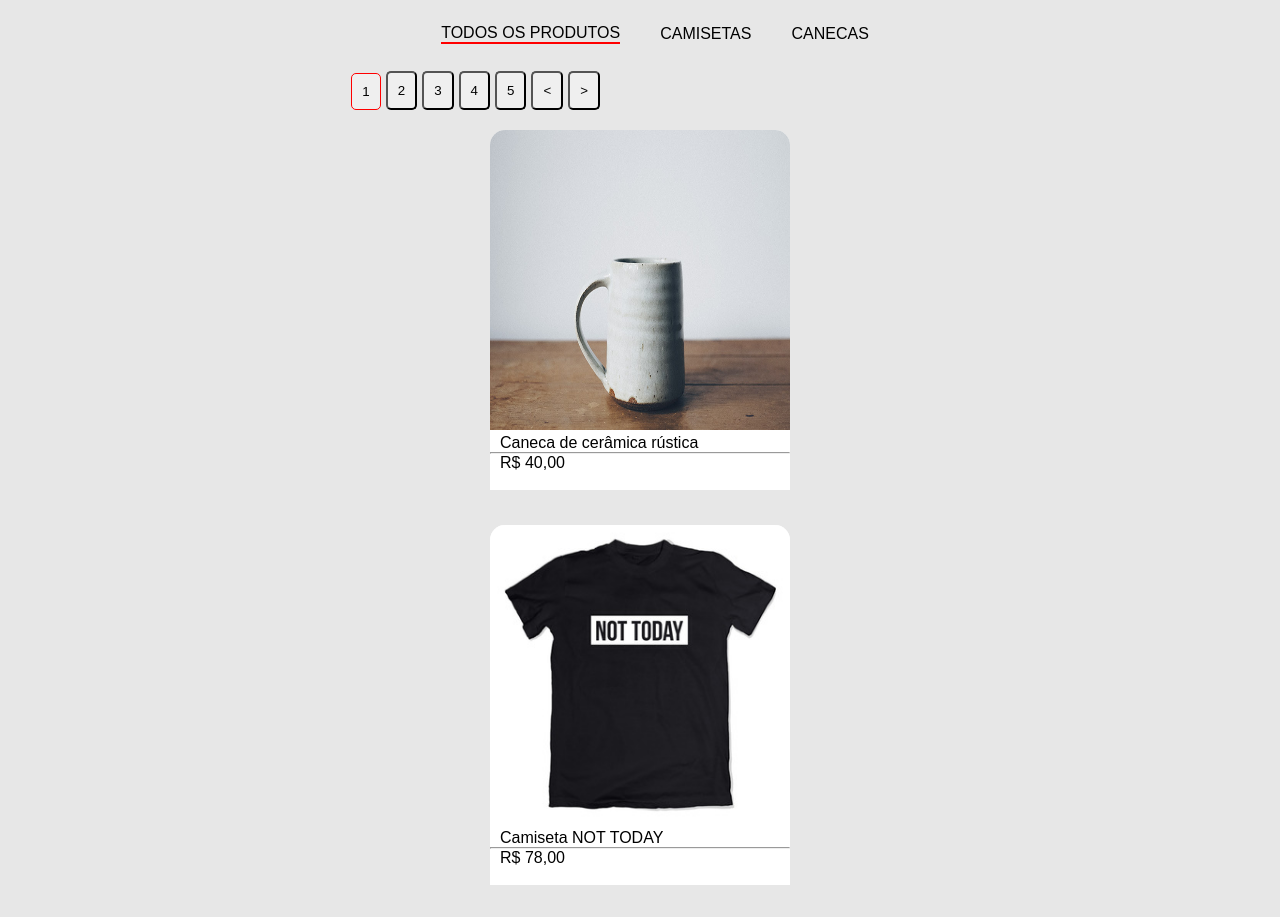
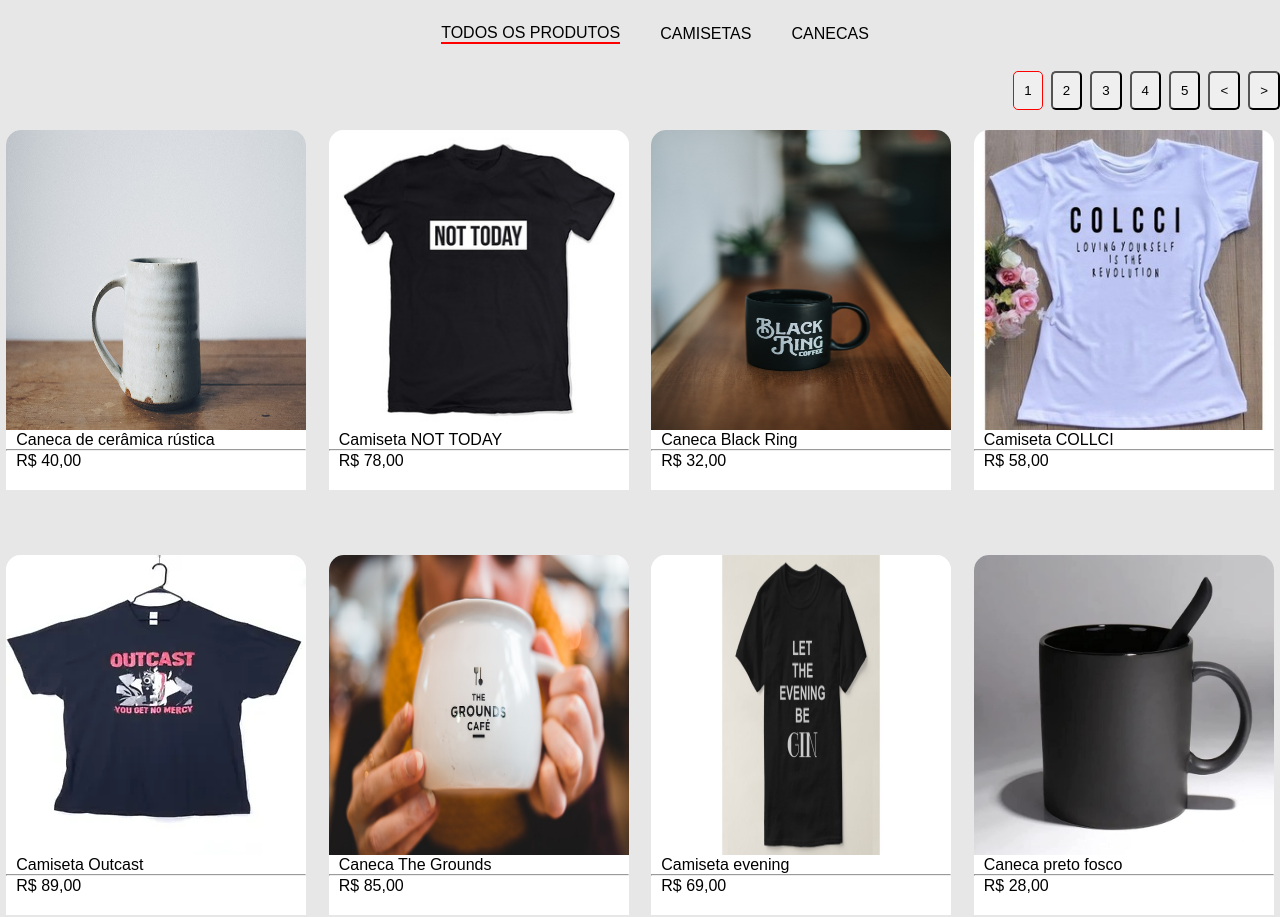
Before and after one commit to larissascaldaferro/teste-para-avaliacao-front-end, a plain HTML site: page index.html in a window 1280 px wide. Shown: the part 125-1042 px from the top of the page. Drawn offline with Linux system fonts and the light colour scheme.

Commit message:
desenvolvendo!

```diff
--- a/index.html
+++ b/index.html
@@ -16,14 +16,14 @@
                 <input type="text" name="procurar" id="procurar" placeholder="Procurando por algo específico?" size="28">
             </form>
                  </header>
-                 <article>
+
                      <main>
                                  <P id="iniciopmain">TODOS OS PRODUTOS</P>
-                                 <P>CAMISETAS</P>
+                                <P>CAMISETAS</P>
                                  <P>CANECAS</P>
 
                                      </main>
-                                     <section id="botoes">
+                                     <article id="botoes">
                         <input type="button" value="1" id="num">
                         <input type="button" value="2">
                         <input type="button" value="3">
@@ -31,91 +31,91 @@
                         <input type="button" value="5">
                         <input type="button" value="<">
                         <input type="button" value=">">
-                                     </section>
+                                     </article>
                                  <section>
-                                     <div>
+                                     <div id="um">
                         <img src="imagens/caneca-rústica-creme-em-cima-de-mesa-de-madeira.jpg" alt="" >
                         <p>Caneca de cerâmica rústica </p>
                         <hr>
                         <p>R$ 40,00</p>
                                      </div>
-                                     <div>
+                                     <div id="dois">
                         <img src="imagens/not today preta.jpg" alt="">
                         <p>Camiseta NOT TODAY</p>
                         <hr>
                         <p>R$ 78,00</p>
                                      </div>
-                                     <div>
+                                     <div id="tres">
                         <img src="imagens/caneca-black-ring.jfif" alt="" >
                         <p>Caneca Black Ring</p>
                         <hr>
                         <p>R$ 32,00</p>
                                      </div>
-                                     <div>
+                                     <div id="quatro">
                         <img src="imagens/colcci-feminina.jfif" alt="">
                         <p>Camiseta COLLCI</p>
                         <hr>
                         <p>R$ 58,00</p>
                                      </div>
-                                     <div>
+                                     <div id="cinco">
                         <img src="imagens/camiseta-outcast.webp" alt="">
                         <p>Camiseta Outcast</p>
                         <hr>
                         <p>R$ 89,00</p>
                                      </div>
-                                     <div>
+                                     <div id="seis">
                         <img src="imagens/the-grounsd-caneca.jfif" alt="">
                         <p>Caneca The Grounds</p>
                         <hr>
                         <p>R$ 85,00</p>
                                      </div>
-                                     <div>
+                                     <div id="sete">
                         <img src="imagens/camiseta-evening.jpg" alt="" id="evening">
                         <p>Camiseta evening</p>
                         <hr>
                         <p>R$ 69,00</p>
                                      </div>
-                                     <div>
+                                     <div id="oito">
                         <img src="imagens/caneca-preto-fosco.jpg" alt="">
                         <p>Caneca preto fosco</p>
                         <hr>
                         <p>R$ 28,00</p>
                                      </div>
-                                     <div>
+                                     <div id="nove">
                         <img src="imagens/Caneca Never settle.jfif" alt="">
                         <p>Caneca Never settle</p>
                         <hr>
                         <p>R$ 43,00</p>
                                      </div>
-                                     <div>
+                                     <div id="dez">
                         <img src="imagens/Camisa DREAMER.jpg" alt="">
                         <p>Camisa DREAMER</p>
                         <hr>
                         <p>R$ 55,00</p>
                                      </div>
-                                     <div>
+                                     <div id="onze">
                         <img src="imagens/imagemcafe.jpg" alt="">
                         <p>Caneca Decaf! P&Co</p>
                         <hr>
                         <p>R$ 32,00</p>
                                      </div>
-                                     <div>
+                                     <div id="doze">
                         <img src="imagens/camiseta-ramones.webp" alt="">
                         <p>Camiseta Ramones</p>
                         <hr>
                         <p>R$ 92,00</p>
                                      </div>
                                  </section>
-                                 <footer>
-                                     <input type="button" value="1" id="num">
+                                 <article id="final">
+                                    <input type="button" value="1" id="num">
                                      <input type="button" value="2">
                                      <input type="button" value="3">
                                      <input type="button" value="4">
                                      <input type="button" value="5">
                                      <input type="button" value="<">
                                      <input type="button" value=">">
-                                 </footer>
-                 </article>
+                                 </article>
+
 
 </body>
 </html>
--- a/style.css
+++ b/style.css
@@ -58,15 +58,16 @@ main>p{
 input{
     padding: 10px;
     border-radius: 5px;
-    margin-left: 5px;
+    margin-left: 8px;
 
 
 
 }
+
 #botoes{
+
     display: flex;
     justify-content: flex-end;
-    align-items: flex-end;
 
 
 }
@@ -77,18 +78,22 @@ input{
 }
 
 section >div{
+    margin: auto;
    text-align: center;
     margin-top: 20px;
     margin-bottom: 35px;
 
 }
 div{
+
     background-color: white;
     border-radius: 15px 15px 0px 0px;
     padding-bottom: 20px;
     width: 300px;
     height: 360px;
-    margin: 0 auto;
+   display: grid;
+   align-items: center;
+   justify-content: center;
 
 }
 section >div >img{
@@ -99,37 +104,55 @@ section >div >img{
     text-align: center;
 
 }
-#evening{
 
-}
 section>div>p{
    margin-left:10px;
 
 }
 
-footer{
-    padding: 15px;
-    display: flex;
-    justify-content: flex-end;
-    align-items: flex-end;
-}
 
 #num{
     border: 1px solid red;
 }
+#final{
+    display: flex;
+    justify-content: flex-end;
+    align-items: flex-end;
+    padding-bottom: 40px;
+}
 
 
-@media screen and (min-width:520px){
-    body>h1{
-
-        color: rgb(199, 37, 37);
+@media screen and (min-width:700px){
 
 
-     }
-     #botoes{
-        max-width: 600px;
+    section {
+        margin: 0px;
+        padding-bottom: 20px;
+        display: grid;
+        grid-template-columns: 1fr 1fr  ;
+        grid-gap:40px ;
+
      }
 }
-@media screen and (min-width:630px){
 
+@media screen and (min-width:890px){
+    section {
+        margin: 0px;
+        padding-bottom: 20px;
+        display: grid;
+        grid-template-columns: 1fr 1fr 1fr ;
+        grid-gap:10px ;
+
+     }
 }
+
+@media screen and (min-width:1200px){
+    section {
+        margin: 0px;
+        padding-bottom: 20px;
+        display: grid;
+        grid-template-columns: 1fr 1fr 1fr 1fr;
+        grid-gap:10px ;
+
+     }
+}
```
